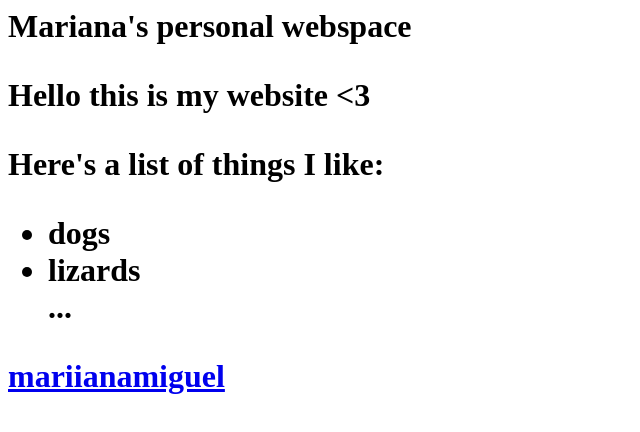
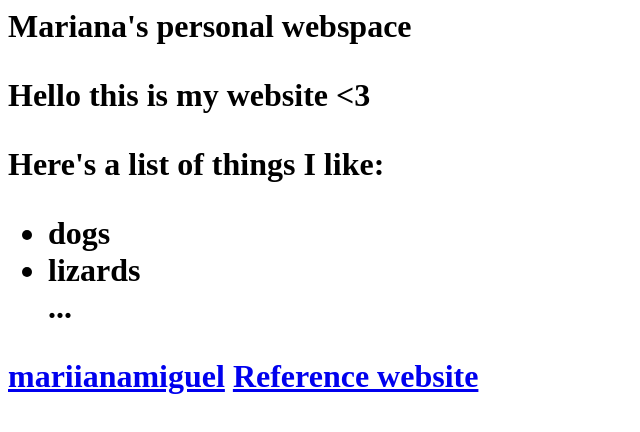
Before and after one commit to marianamiguel/marianamiguel.github.io, a plain HTML site: page index.html in a window 1280 px wide. Shown: the whole page, without its empty margins (0-640 px from the left). Drawn offline with Linux system fonts and the light colour scheme.

Commit message:
Added reference website link

```diff
--- a/index.html
+++ b/index.html
@@ -10,3 +10,5 @@ Here's a list of things I like:
 </ul>
 
 <a href="https://www.instagram.com/">mariianamiguel<a/>
+
+<a href="https://academicpages.github.io">Reference website</a>
```
